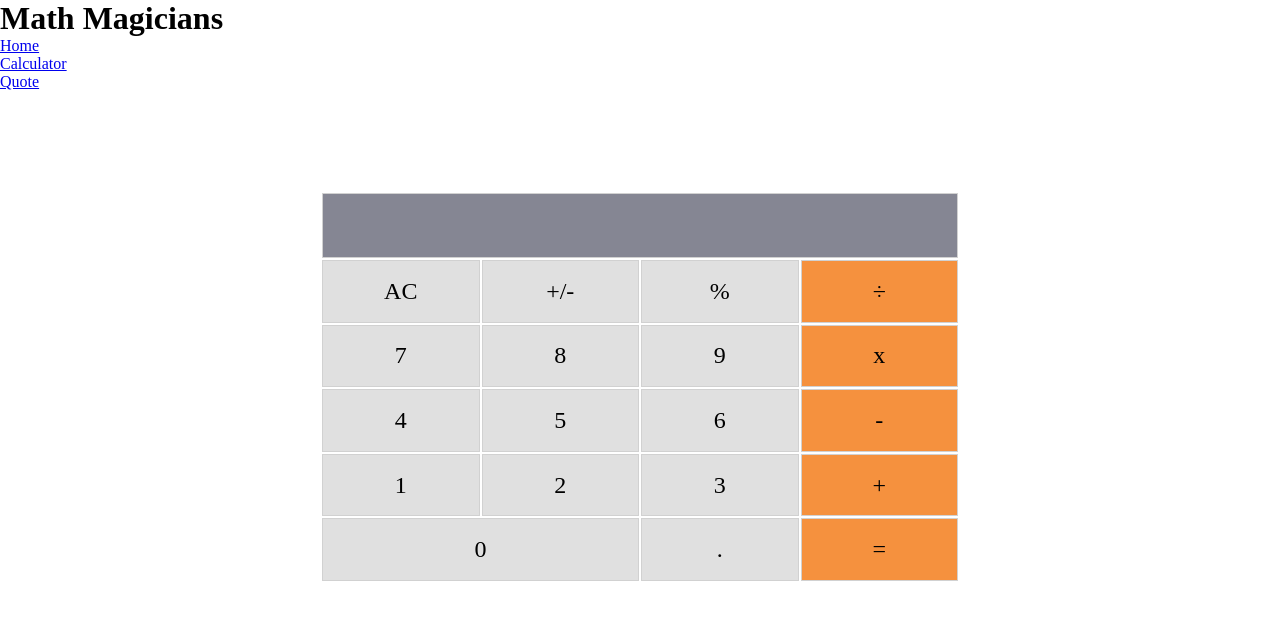
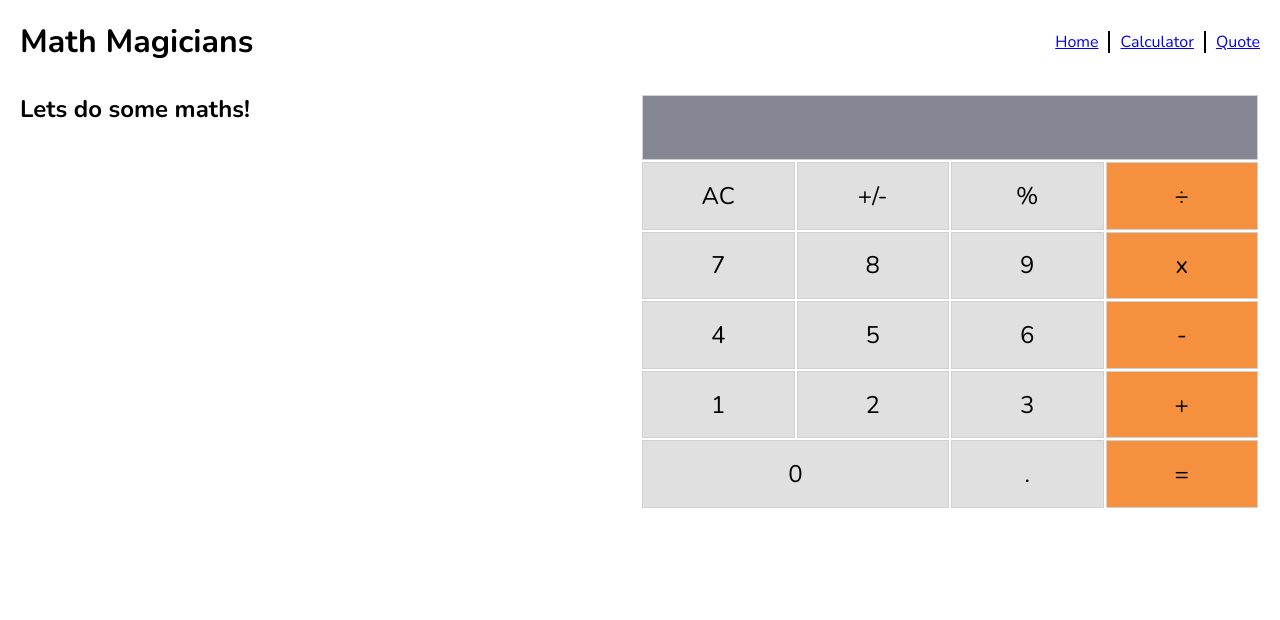
Before and after one commit to GoddessNgozi/Mathmagician, a React (Create React App) app: page /calculator in a window 1280 px wide. Shown: the top 620 px of the page. Built offline with nearby package versions, Linux system fonts and the light colour scheme.

Commit message:
Refactor and add styling to pages

```diff
--- a/public/index.html
+++ b/public/index.html
@@ -9,6 +9,7 @@
       name="description"
       content="Web site created using create-react-app"
     />
+    <link href="https://fonts.googleapis.com/css2?family=Open+Sans:wght@500;700&display=swap" rel="stylesheet">
     <link rel="apple-touch-icon" href="%PUBLIC_URL%/logo192.png" />
     <!--
       manifest.json provides metadata used when your web app is installed on a
--- a/src/components/Calculator.js
+++ b/src/components/Calculator.js
@@ -16,6 +16,10 @@ const Calculator = () => {
   };
 
   return (
+    <section>
+      <h2>
+        Lets do some maths!
+      </h2>
       <table>
         <tbody>
           <tr>
@@ -56,6 +60,7 @@ const Calculator = () => {
           </tr>
         </tbody>
       </table>
+    </section>
   );
 };
 
--- a/src/components/Header.js
+++ b/src/components/Header.js
@@ -4,6 +4,7 @@ function Header() {
   return (
     <header>
       <h1>Math Magicians</h1>
+      <nav>
         <ul>
           <li>
             <Link to="/">Home</Link>
@@ -15,6 +16,7 @@ function Header() {
             <Link to="/quote">Quote</Link>
           </li>
         </ul>
+      </nav>
     </header>
   );
 }
--- a/src/components/Home.js
+++ b/src/components/Home.js
@@ -1,7 +1,19 @@
 function Home() {
   return (
-    <div>
-      <h1>Welcome to our page!</h1>
+    <div className="home">
+      <h2 className="welcome">Welcome to our page!</h2>
+      <p>
+        Lorem ipsum, dolor sit amet consectetur adipisicing elit. Quia deleniti
+        commodi cupiditate obcaecati inventore, repellat minus facilis eligendi
+        sed delectus, voluptates aliquam impedit, quaerat aperiam architecto
+        nesciunt nisi recusandae rerum corrupti unde. Dolorem nulla eaque in
+        quisquam, ut minus, aperiam consequatur odio laudantium iusto fugiat
+        repudiandae deleniti dolores ab consectetur a mollitia eos quam natus?
+        Repudiandae officiis fuga consectetur, impedit sed eligendi aperiam,
+        velit, quidem hic ex perferendis culpa aut illum! Nisi, iste. Officia
+        veniam quis doloribus? Officiis, accusantium nesciunt.
+      </p>
+      <br />
       <p>
         Lorem ipsum, dolor sit amet consectetur adipisicing elit. Quia deleniti
         commodi cupiditate obcaecati inventore, repellat minus facilis eligendi
--- a/src/components/Quote.js
+++ b/src/components/Quote.js
@@ -1,14 +1,10 @@
 function Quote() {
   return (
-    <div>
-      <div>
-        <p>
-          Mathematics is not about numbers, equations, computations or
-          algorithms: it is about understanding
-          <span>  -- William Paul Thurston</span>
-        </p>
-      </div>
-    </div>
+    <blockquote>
+      Mathematics is not about numbers, equations, computations or
+      algorithms: it is about understanding
+      <cite>  - William Paul Thurston</cite>
+    </blockquote>
   );
 }
 
--- a/src/index.css
+++ b/src/index.css
@@ -1,13 +1,15 @@
+@import url('https://fonts.googleapis.com/css2?family=Nunito:ital,wght@0,200;0,300;0,400;0,500;0,600;0,700;0,800;0,900;1,200;1,300;1,400;1,500;1,600;1,700;1,800;1,900&display=swap');
+
 * {
   padding: 0;
   margin: 0;
   box-sizing: border-box;
+  list-style: none;
+  font-family: 'Nunito', sans-serif;
 }
 
 table {
   width: 50%;
-  margin: auto;
-  margin-top: 100px;
 }
 
 td {
@@ -32,3 +34,53 @@ td {
 .col-4 {
   background: #f5913e;
 }
+
+header {
+  display: flex;
+  justify-content: space-between;
+  align-items: center;
+  padding: 20px;
+}
+
+ul {
+  display: flex;
+  gap: 10px;
+}
+
+li {
+  border-right: 2px solid rgb(1, 1, 1);
+  padding-right: 10px;
+}
+
+li:last-child {
+  border-right: none;
+  padding-right: 0;
+}
+
+.home {
+  padding-left: 20px;
+  padding-right: 20px;
+}
+
+h2 {
+  margin-bottom: 30px;
+}
+
+blockquote {
+  width: 80%;
+  margin: auto;
+  margin-top: 30px;
+}
+
+section {
+  display: flex;
+  justify-content: space-between;
+  align-items: flex-start;
+  padding-left: 20px;
+  padding-right: 20px;
+  margin-top: 10px;
+}
+
+.welcome {
+  margin-top: 10px;
+}
```
Lines whose indentation alone changed are shown as unchanged.
